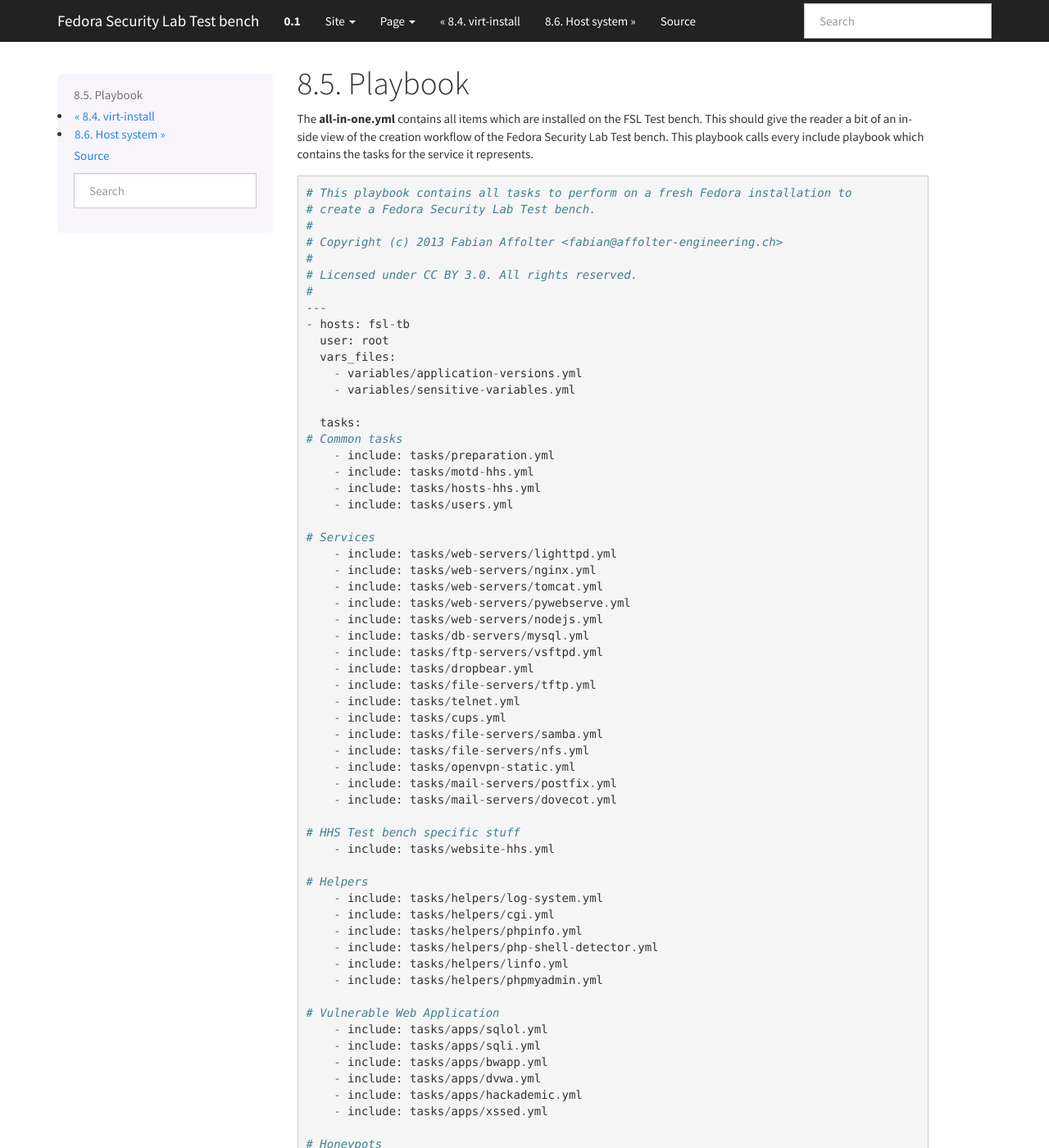
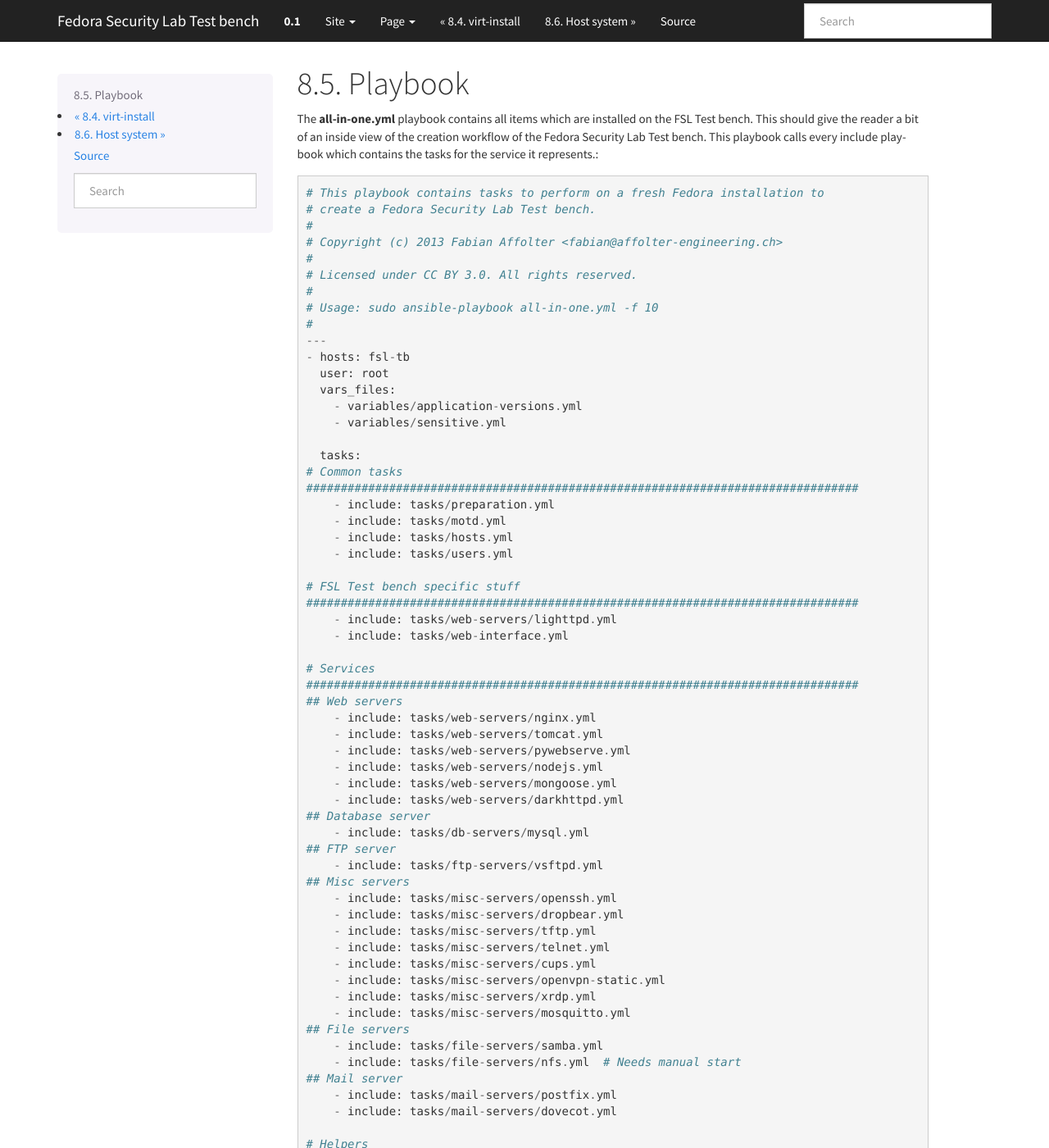
Before and after one commit to fabaff/fsl-test-bench, a Sphinx documentation site: the page built from docs/appendix/playbook.rst, in a window 1280 px wide and 1400 px high. Shown: the whole window at 82% size. Built offline with Sphinx 7.4.7, drawn with Linux system fonts in a browser that asks for light colours; formulas are drawn with MathJax 3; some of the changed text lies outside the part shown.

Commit message:
sync content

```diff
--- a/docs/appendix/playbook.rst
+++ b/docs/appendix/playbook.rst
@@ -2,65 +2,99 @@
 
 .. _appendix-playbook:
 
+.. _all-in-one.yml: https://github.com/fabaff/fsl-test-bench/blob/master/all-in-one.yml
+.. _git repository: https://github.com/fabaff/fsl-test-bench
+
 Playbook
 ========
 
-The **all-in-one.yml** contains all items which are installed on the FSL Test
-bench. This should give the reader a bit of an inside view of the creation
-workflow of the Fedora Security Lab Test bench. This playbook calls every
-include playbook which contains the tasks for the service it represents. ::
+The **all-in-one.yml** playbook contains all items which are installed on the
+FSL Test bench. This should give the reader a bit of an inside view of the
+creation workflow of the Fedora Security Lab Test bench. This playbook calls
+every include playbook which contains the tasks for the service it represents.::
 
-    # This playbook contains all tasks to perform on a fresh Fedora installation to
+    # This playbook contains tasks to perform on a fresh Fedora installation to
     # create a Fedora Security Lab Test bench.
     #
     # Copyright (c) 2013 Fabian Affolter <fabian@affolter-engineering.ch>
     #
     # Licensed under CC BY 3.0. All rights reserved.
     #
+    # Usage: sudo ansible-playbook all-in-one.yml -f 10
+    #
     ---
     - hosts: fsl-tb
       user: root
       vars_files:
         - variables/application-versions.yml
-        - variables/sensitive-variables.yml
+        - variables/sensitive.yml
 
       tasks:
     # Common tasks
+    ################################################################################
         - include: tasks/preparation.yml
-        - include: tasks/motd-hhs.yml
-        - include: tasks/hosts-hhs.yml
+        - include: tasks/motd.yml
+        - include: tasks/hosts.yml
         - include: tasks/users.yml
 
+    # FSL Test bench specific stuff
+    ################################################################################
+        - include: tasks/web-servers/lighttpd.yml
+        - include: tasks/web-interface.yml
+
     # Services
-        - include: tasks/web-servers/lighttpd.yml
+    ################################################################################
+    ## Web servers
         - include: tasks/web-servers/nginx.yml
         - include: tasks/web-servers/tomcat.yml
         - include: tasks/web-servers/pywebserve.yml
         - include: tasks/web-servers/nodejs.yml
+        - include: tasks/web-servers/mongoose.yml
+        - include: tasks/web-servers/darkhttpd.yml
+    ## Database server
         - include: tasks/db-servers/mysql.yml
+    ## FTP server
         - include: tasks/ftp-servers/vsftpd.yml
-        - include: tasks/dropbear.yml
-        - include: tasks/file-servers/tftp.yml
-        - include: tasks/telnet.yml
-        - include: tasks/cups.yml
+    ## Misc servers
+        - include: tasks/misc-servers/openssh.yml
+        - include: tasks/misc-servers/dropbear.yml
+        - include: tasks/misc-servers/tftp.yml
+        - include: tasks/misc-servers/telnet.yml
+        - include: tasks/misc-servers/cups.yml
+        - include: tasks/misc-servers/openvpn-static.yml
+        - include: tasks/misc-servers/xrdp.yml
+        - include: tasks/misc-servers/mosquitto.yml
+    ## File servers
         - include: tasks/file-servers/samba.yml
-        - include: tasks/file-servers/nfs.yml
-        - include: tasks/openvpn-static.yml
+        - include: tasks/file-servers/nfs.yml  # Needs manual start
+    ## Mail server
         - include: tasks/mail-servers/postfix.yml
         - include: tasks/mail-servers/dovecot.yml
 
-    # HHS Test bench specific stuff
-        - include: tasks/website-hhs.yml
-
     # Helpers
+    ################################################################################
         - include: tasks/helpers/log-system.yml
-        - include: tasks/helpers/cgi.yml
         - include: tasks/helpers/phpinfo.yml
-        - include: tasks/helpers/php-shell-detector.yml
+    # Shell Detector is not able to handle the present amount of files. Memory?
+    #    - include: tasks/helpers/php-shell-detector.yml
         - include: tasks/helpers/linfo.yml
         - include: tasks/helpers/phpmyadmin.yml
 
+    # Common Gateway Interface (CGI)
+    ################################################################################
+        - include: tasks/cgi/cgi.yml
+    ## C (default)
+        - include: tasks/cgi/time.yml
+    ## Python
+        - include: tasks/cgi/time-py.yml
+    ## Bash
+        - include: tasks/cgi/env-sh.yml
+        - include: tasks/cgi/system-sh.yml
+    ## Perl
+        - include: tasks/cgi/time-pl.yml
+
     # Vulnerable Web Application
+    ################################################################################
         - include: tasks/apps/sqlol.yml
         - include: tasks/apps/sqli.yml
         - include: tasks/apps/bwapp.yml
@@ -69,17 +103,23 @@
         - include: tasks/apps/xssed.yml
 
     # Honeypots
+    ################################################################################
         - include: tasks/honeypots/honeyd.yml
 
     # Shells
+    ################################################################################
         - include: tasks/shells/b374k.yml
         - include: tasks/shells/dnashell.yml
         - include: tasks/shells/phpshell.yml
         - include: tasks/shells/ajaxshell.yml
 
     # Common tasks
-    #    - include: tasks/cleanup.yml
+    ################################################################################
+        - include: tasks/cleanup.yml
 
       handlers:
        - include: handlers/system.yml
        - include: handlers/services.yml
+
+The `all-in-one.yml`_ playbook can be found in the FSL Test bench
+`git repository`_.
```
